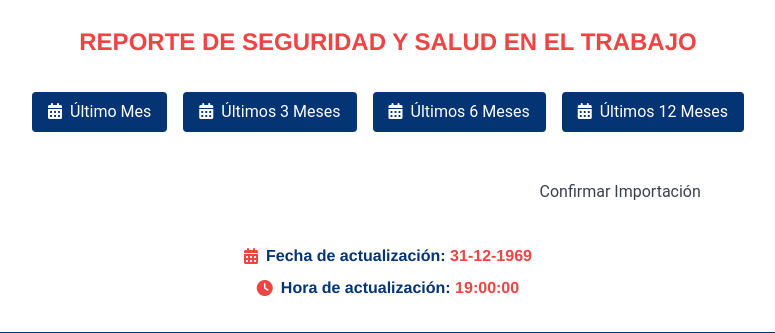
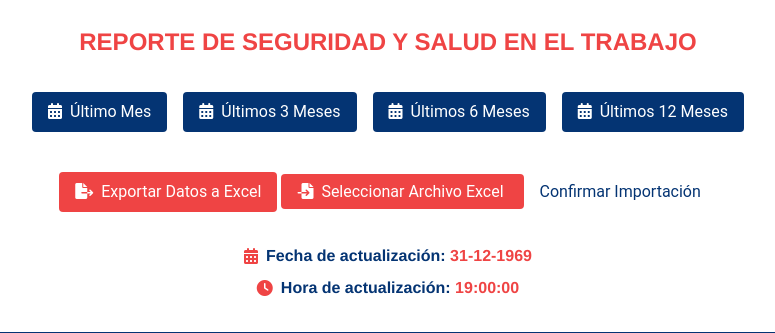
Before and after one commit to JonathanRobinsonAristizabalSoto/Seguridad_laboral, a PHP site: page /dashboard.php in a window 1280 px wide. Shown: the part 77-410 px from the top of the page, without its empty margins (252-1027 px from the left). Run offline with PHP 8.4, Linux system fonts and the light colour scheme; data that the repository does not hold is empty.

Commit message:
Actualizacion codigo

```diff
--- a/public/dashboard.php
+++ b/public/dashboard.php
@@ -52,16 +52,16 @@
         <!-- Botones de exportar e importar -->
         <div class="text-center mb-8">
             <form method="post" action="exportar.php" class="inline-block">
-                <button type="submit" class="bg-red-500 text-white py-2 px-4 rounded w-full sm:w-auto text-center">
+                <button type="submit" class="bg-rojo text-white py-2 px-4 rounded w-full sm:w-auto text-center">
                     <i class="fas fa-file-export mr-2"></i>Exportar Datos a Excel
                 </button>
             </form>
             <form method="post" action="importar.php" enctype="multipart/form-data" class="inline-block">
-                <label for="file-upload" class="bg-red-500 text-white py-2 px-4 rounded w-full sm:w-auto cursor-pointer text-center">
+                <label for="file-upload" class="bg-rojo text-white py-2 px-4 rounded w-full sm:w-auto cursor-pointer text-center">
                     <i class="fas fa-file-import mr-2"></i>Seleccionar Archivo Excel
                 </label>
                 <input id="file-upload" type="file" name="file" class="hidden">
-                <button type="submit" class="bg-red-500 text-blue-500 py-2 px-4 rounded w-full sm:w-auto mt-2 text-center">
+                <button type="submit" class=" text-azul py-2 px-4 rounded w-full sm:w-auto mt-2 text-center">
                     Confirmar Importación
                 </button>
             </form>
```
